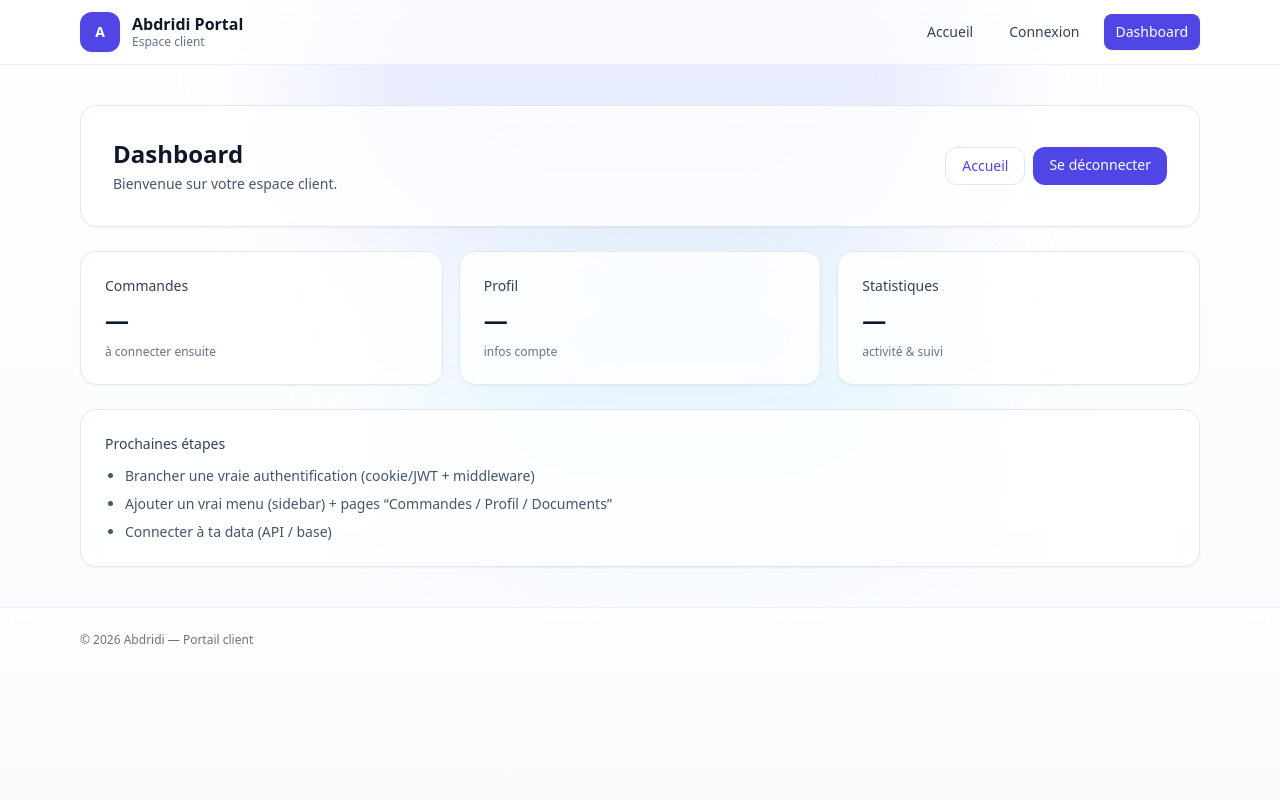
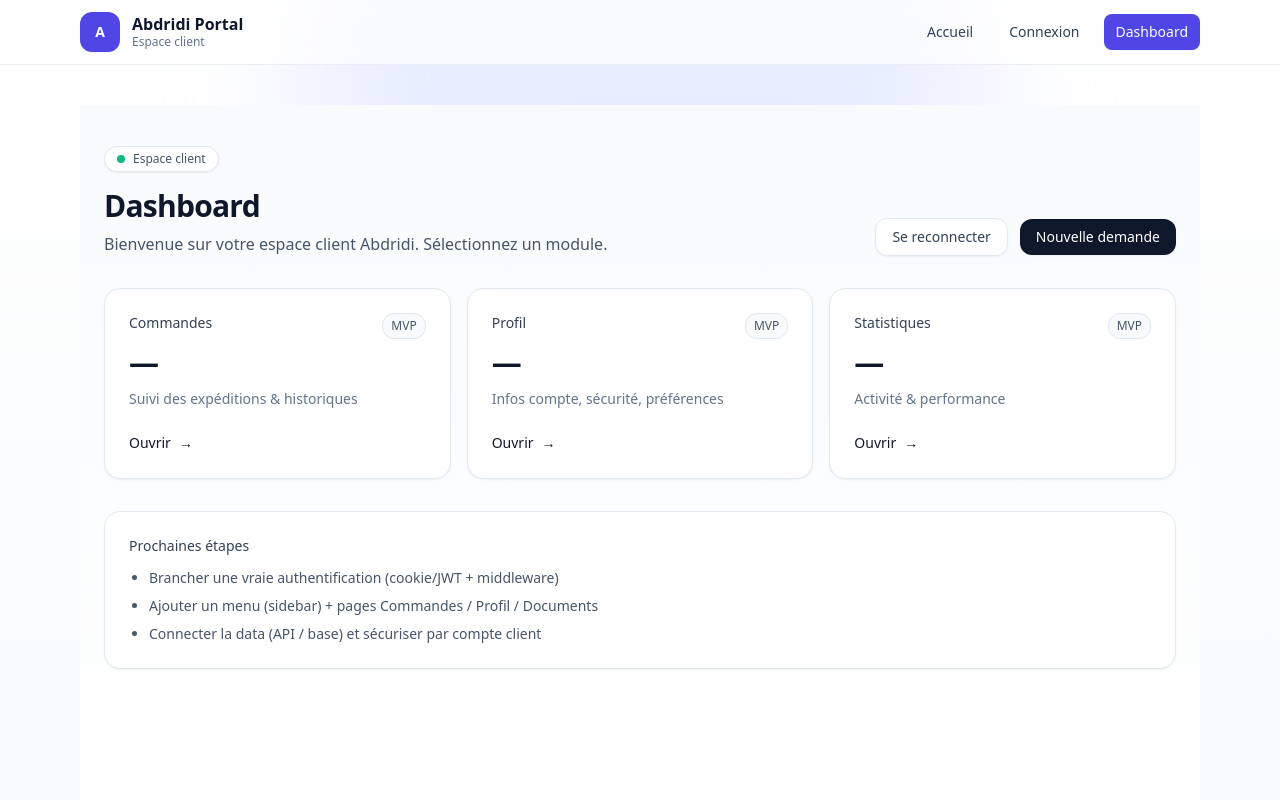
Before and after one commit to bilel83502-sketch/abdridi-portal, a Next.js app: page /dashboard in a window 1280 px wide. Shown: the top 800 px of the page. Built offline with nearby package versions, Linux system fonts and the light colour scheme.

Commit message:
Update page.tsx

```diff
--- a/app/dashboard/page.tsx
+++ b/app/dashboard/page.tsx
@@ -1,57 +1,91 @@
 export default function DashboardPage() {
+  const cards = [
+    { title: "Commandes", value: "—", hint: "Suivi des expéditions & historiques" },
+    { title: "Profil", value: "—", hint: "Infos compte, sécurité, préférences" },
+    { title: "Statistiques", value: "—", hint: "Activité & performance" },
+  ];
+
   return (
-    <div className="grid gap-6">
-      <div className="rounded-2xl border border-slate-200 bg-white/80 p-8 shadow-sm backdrop-blur">
-        <div className="flex flex-wrap items-center justify-between gap-4">
+    <main className="min-h-screen bg-gradient-to-b from-slate-50 to-white">
+      <div className="mx-auto max-w-6xl px-6 py-10">
+        {/* Header */}
+        <div className="flex flex-col gap-3 sm:flex-row sm:items-end sm:justify-between">
           <div>
-            <h2 className="text-2xl font-semibold">Dashboard</h2>
-            <p className="mt-1 text-sm text-slate-600">
-              Bienvenue sur votre espace client.
+            <div className="inline-flex items-center gap-2 rounded-full border border-slate-200 bg-white px-3 py-1 text-xs text-slate-600 shadow-sm">
+              <span className="h-2 w-2 rounded-full bg-emerald-500" />
+              Espace client
+            </div>
+
+            <h1 className="mt-4 text-3xl font-semibold tracking-tight text-slate-900">
+              Dashboard
+            </h1>
+            <p className="mt-2 text-slate-600">
+              Bienvenue sur votre espace client Abdridi. Sélectionnez un module.
             </p>
           </div>
 
-          <div className="flex gap-2">
-            <a
-              href="/"
-              className="rounded-xl border border-slate-200 bg-white px-4 py-2 text-sm font-medium hover:bg-slate-50"
-            >
-              Accueil
-            </a>
+          <div className="flex items-center gap-3">
             <a
               href="/login"
-              className="rounded-xl bg-indigo-600 px-4 py-2 text-sm font-medium text-white hover:bg-indigo-700"
+              className="rounded-xl border border-slate-200 bg-white px-4 py-2 text-sm font-medium text-slate-700 shadow-sm hover:bg-slate-50"
             >
-              Se déconnecter
+              Se reconnecter
             </a>
-          </div>
+            <button
+              className="rounded-xl bg-slate-900 px-4 py-2 text-sm font-medium text-white shadow-sm hover:bg-slate-800"
+              type="button"
+            >
+              Nouvelle demande
+            </button>
           </div>
         </div>
 
-      <div className="grid gap-4 md:grid-cols-3">
-        {[
-          { title: "Commandes", value: "—", hint: "à connecter ensuite" },
-          { title: "Profil", value: "—", hint: "infos compte" },
-          { title: "Statistiques", value: "—", hint: "activité & suivi" },
-        ].map((k) => (
+        {/* Cards */}
+        <div className="mt-8 grid gap-4 sm:grid-cols-2 lg:grid-cols-3">
+          {cards.map((k) => (
             <div
               key={k.title}
-            className="rounded-2xl border border-slate-200 bg-white/80 p-6 shadow-sm backdrop-blur"
+              className="group rounded-2xl border border-slate-200 bg-white p-6 shadow-sm transition hover:-translate-y-0.5 hover:shadow-md"
             >
-            <div className="text-sm font-medium text-slate-700">{k.title}</div>
-            <div className="mt-2 text-2xl font-semibold">{k.value}</div>
-            <div className="mt-2 text-xs text-slate-500">{k.hint}</div>
+              <div className="flex items-start justify-between">
+                <div>
+                  <div className="text-sm font-medium text-slate-700">
+                    {k.title}
+                  </div>
+                  <div className="mt-3 text-3xl font-semibold text-slate-900">
+                    {k.value}
+                  </div>
+                  <div className="mt-2 text-sm text-slate-500">{k.hint}</div>
+                </div>
+
+                <div className="rounded-xl border border-slate-200 bg-slate-50 px-2 py-1 text-xs text-slate-600">
+                  MVP
+                </div>
+              </div>
+
+              <a
+                href="#"
+                className="mt-6 inline-flex items-center gap-2 text-sm font-medium text-slate-900 hover:underline"
+              >
+                Ouvrir
+                <span aria-hidden className="transition group-hover:translate-x-0.5">
+                  →
+                </span>
+              </a>
             </div>
           ))}
         </div>
 
-      <div className="rounded-2xl border border-slate-200 bg-white/80 p-6 shadow-sm backdrop-blur">
+        {/* Next steps */}
+        <div className="mt-8 rounded-2xl border border-slate-200 bg-white p-6 shadow-sm">
           <div className="text-sm font-medium text-slate-700">Prochaines étapes</div>
           <ul className="mt-3 list-disc space-y-2 pl-5 text-sm text-slate-600">
             <li>Brancher une vraie authentification (cookie/JWT + middleware)</li>
-          <li>Ajouter un vrai menu (sidebar) + pages “Commandes / Profil / Documents”</li>
-          <li>Connecter à ta data (API / base)</li>
+            <li>Ajouter un menu (sidebar) + pages Commandes / Profil / Documents</li>
+            <li>Connecter la data (API / base) et sécuriser par compte client</li>
           </ul>
         </div>
       </div>
+    </main>
   );
 }
```
Lines whose indentation alone changed are shown as unchanged.
